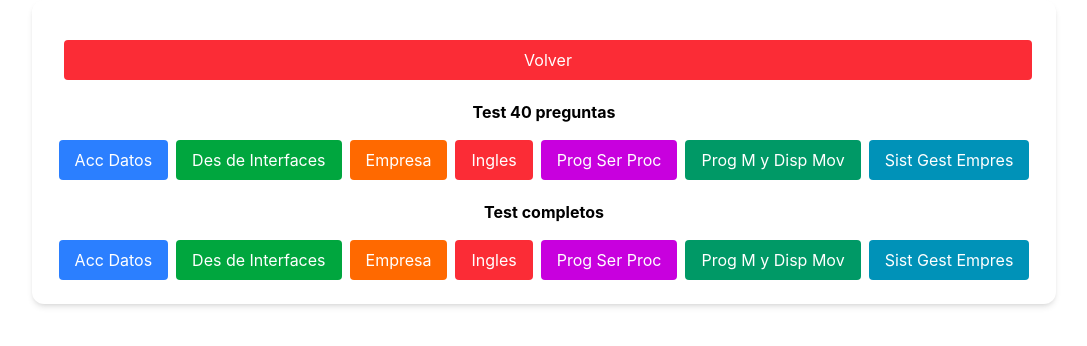
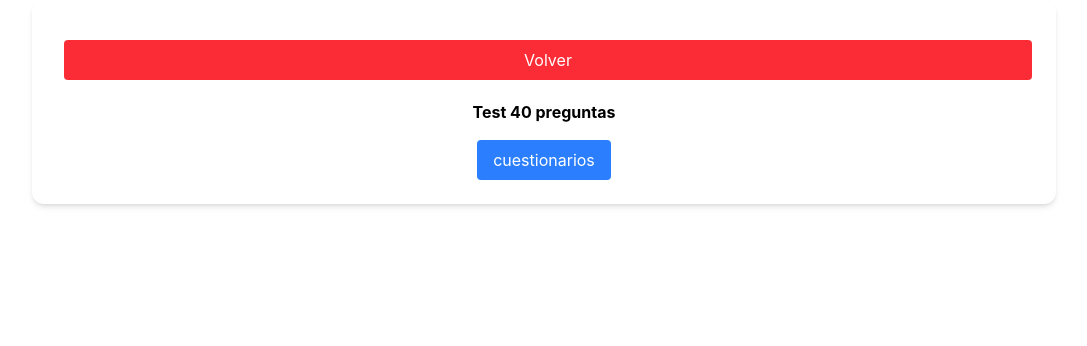
Before and after one commit to NeutroxX99/BMR-BUENO, a React (Vite) app: page / in a window 1280 px wide. Shown: the top 346 px of the page, without its empty margins (96-1183 px from the left). Built offline with nearby package versions, Linux system fonts and the light colour scheme.

Commit message:
first commit

```diff
--- a/src/App.jsx
+++ b/src/App.jsx
@@ -139,90 +139,9 @@ const Quiz = () => {
             <h2 className="mt-5 font-bold">Test 40 preguntas</h2>
             <button
               className="mt-4 bg-blue-500 text-white px-2 py-1 md:px-4 md:py-2 md:text-md rounded hover:bg-blue-700 cursor-pointer"
-              onClick={() => startQuiz("acceso_datos")}
+              onClick={() => startQuiz("cuestionarios")}
             >
-              Acc Datos
-            </button>
-            <button
-              className="mt-4 ml-2 bg-green-600 text-white px-2 py-1 md:px-4 md:py-2 md:text-md rounded hover:bg-green-800 cursor-pointer"
-              onClick={() => startQuiz("desarrollo_interfaces")}
-            >
-              Des de Interfaces
-            </button>
-            <button
-              className="mt-4 ml-2 bg-orange-500 text-white px-2 py-1 md:px-4 md:py-2 md:text-md rounded hover:bg-orange-700 cursor-pointer"
-              onClick={() => startQuiz("empresa")}
-            >
-              Empresa
-            </button>
-            <button
-              className="mt-4 ml-2 bg-red-500 text-white px-2 py-1 md:px-4 md:py-2 md:text-md rounded hover:bg-red-700 cursor-pointer"
-              onClick={() => startQuiz("ingles")}
-            >
-              Ingles
-            </button>
-            <button
-              className="mt-4 ml-2 bg-fuchsia-600 text-white px-2 py-1 md:px-4 md:py-2 md:text-md rounded hover:bg-fuchsia-800 cursor-pointer"
-              onClick={() => startQuiz("progr_serv_proces")}
-            >
-              Prog Ser Proc
-            </button>
-            <button
-              className="mt-4 ml-2 bg-emerald-600 text-white px-2 py-1 md:px-4 md:py-2 md:text-md rounded hover:bg-emerald-800 cursor-pointer"
-              onClick={() => startQuiz("progr_mult_dispos_moviles")}
-            >
-              Prog M y Disp Mov
-            </button>
-            <button
-              className="mt-4 ml-2 bg-cyan-600 text-white px-2 py-1 md:px-4 md:py-2 md:text-md rounded hover:bg-cyan-800 cursor-pointer"
-              onClick={() => startQuiz("sist_gest_empres")}
-            >
-              Sist Gest Empres
-            </button>
-          </div>
-          <div>
-            <h2 className="mt-5 font-bold">Test completos</h2>
-            <button
-              className="mt-4 bg-blue-500 text-white px-2 py-1 md:px-4 md:py-2 md:text-md rounded hover:bg-blue-700 cursor-pointer"
-              onClick={() => startQuizComplet("acceso_datos")}
-            >
-              Acc Datos
-            </button>
-            <button
-              className="mt-4 ml-2 bg-green-600 text-white px-2 py-1 md:px-4 md:py-2 md:text-md rounded hover:bg-green-800 cursor-pointer"
-              onClick={() => startQuizComplet("desarrollo_interfaces")}
-            >
-              Des de Interfaces
-            </button>
-            <button
-              className="mt-4 ml-2 bg-orange-500 text-white px-2 py-1 md:px-4 md:py-2 md:text-md rounded hover:bg-orange-700 cursor-pointer"
-              onClick={() => startQuizComplet("empresa")}
-            >
-              Empresa
-            </button>
-            <button
-              className="mt-4 ml-2 bg-red-500 text-white px-2 py-1 md:px-4 md:py-2 md:text-md rounded hover:bg-red-700 cursor-pointer"
-              onClick={() => startQuizComplet("ingles")}
-            >
-              Ingles
-            </button>
-            <button
-              className="mt-4 ml-2 bg-fuchsia-600 text-white px-2 py-1 md:px-4 md:py-2 md:text-md rounded hover:bg-fuchsia-800 cursor-pointer"
-              onClick={() => startQuizComplet("progr_serv_proces")}
-            >
-              Prog Ser Proc
-            </button>
-            <button
-              className="mt-4 ml-2 bg-emerald-600 text-white px-2 py-1 md:px-4 md:py-2  md:text-md rounded hover:bg-emerald-800 cursor-pointer"
-              onClick={() => startQuizComplet("progr_mult_dispos_moviles")}
-            >
-              Prog M y Disp Mov
-            </button>
-            <button
-              className="mt-4 ml-2 bg-cyan-600 text-white px-2 py-1 md:px-4 md:py-2  md:text-md rounded hover:bg-cyan-800 cursor-pointer"
-              onClick={() => startQuizComplet("sist_gest_empres")}
-            >
-              Sist Gest Empres
+              cuestionarios
             </button>
           </div>
         </div>
```
